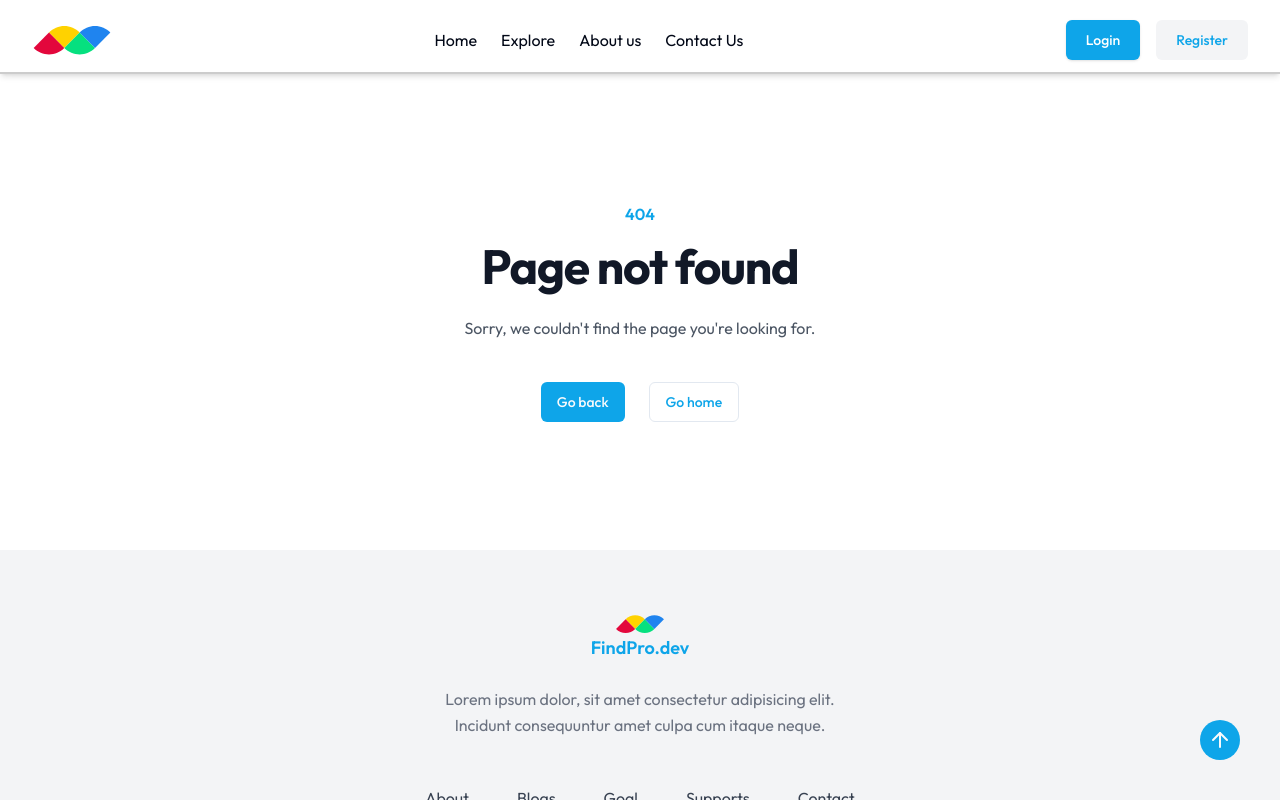
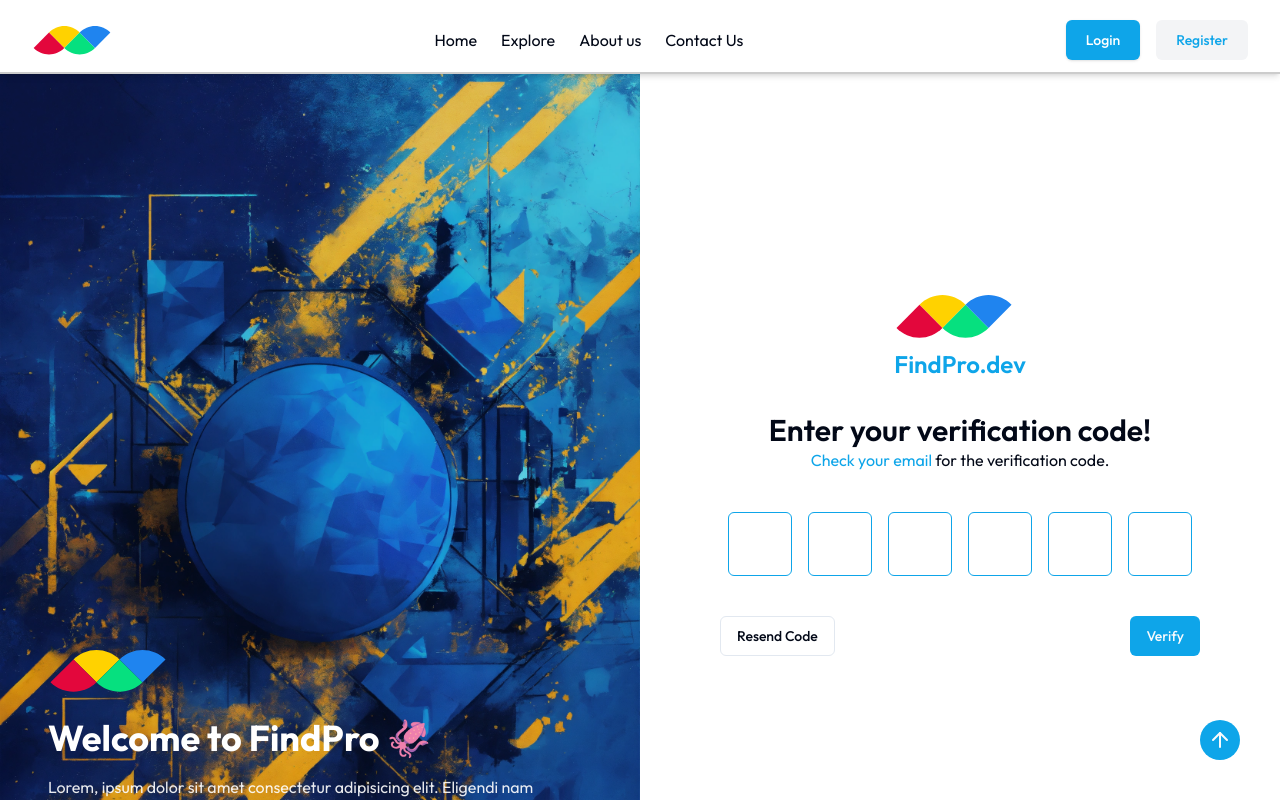
Before and after one commit to CodeMode365/FindPro-client, a Next.js app: page /register/verify-email in a window 1280 px wide. Before the commit this address had no page. Shown: the top 800 px of the page. Built offline with nearby package versions, Linux system fonts and the light colour scheme.

Commit message:
email verification page client

```diff
--- /dev/null
+++ b/src/app/(auth)/register/verify-email/page.tsx
@@ -0,0 +1,121 @@
+"use client";
+import { Button } from "@/components/ui/button";
+import { Input } from "@/components/ui/input";
+import Image from "next/image";
+import React, { useEffect, useRef, useState } from "react";
+
+const VerifyEmail = () => {
+  const [isLoading, setIsLoading] = useState(true);
+  const inputRefs = Array.from({ length: 6 }, () =>
+    useRef<HTMLInputElement | null>(null)
+  );
+
+  const handleSubmit = () => {
+    setIsLoading(true);
+    return new Promise((res, rej) =>
+      setTimeout(() => {
+        console.log("loaded");
+        setIsLoading(false);
+        return res;
+      }, 3000)
+    );
+  };
+
+  const submitBtn = useRef<HTMLButtonElement | null>(null);
+
+  useEffect(() => {
+    setIsLoading(false);
+    const handleInput = (index: number) => (event: Event) => {
+      const input = event.target as HTMLInputElement;
+      input.value = input.value.slice(0, 1);
+      if (input.value.length == input.maxLength) {
+        const nextIndex = index + 1;
+        if (nextIndex < inputRefs.length) {
+          inputRefs[nextIndex].current?.focus();
+        } else {
+          input.blur();
+          submitBtn.current?.click();
+        }
+      }
+    };
+
+    const handleClear = (i: number) => (e: KeyboardEvent) => {
+      const input = e.target as HTMLInputElement;
+      if (e.key == "Backspace" && input.value == "") {
+        const prevIndex = i - 1;
+        if (prevIndex >= 0) {
+          inputRefs[prevIndex].current?.focus();
+        }
+      }
+    };
+
+    inputRefs.forEach((ref, i) => {
+      ref.current?.addEventListener("input", handleInput(i));
+      ref.current?.addEventListener("keydown", handleClear(i));
+    });
+
+    return () => {
+      inputRefs.forEach((ref, i) => {
+        ref.current?.addEventListener("input", handleInput(i));
+        ref.current?.addEventListener("keydown", handleClear(i));
+      });
+    };
+  }, []);
+
+  return (
+    <>
+      <style>
+        {`
+    .no-spinners::-webkit-outer-spin-button,
+    .no-spinners::-webkit-inner-spin-button {
+    -webkit-appearance: none;
+    margin: 0;
+    `}
+      </style>
+      <div className="mt-8 flex flex-col items-center space-y-10 md:-my-20">
+        <div className="-mb-4">
+          <Image src={"/logo.svg"} alt="logo" width={120} height={120} />
+          <h1 className="text-2xl text-primary text-center my-2 font-semibold">
+            FindPro.dev
+          </h1>
+        </div>
+
+        <div className="text-center">
+          <h1 className="text-2xl md:text-3xl font-semibold">
+            Enter your verification code!
+          </h1>
+          <p>
+            <span className="text-primary">Check your email</span> for the
+            verification code.
+          </p>
+        </div>
+        <div className="flex">
+          {inputRefs.map((ref, id) => (
+            <Input
+              type="number"
+              key={`codeInput-${id + 1}`}
+              id={`codeInput-${id + 1}`}
+              name={`codeInput-${id + 1}`}
+              ref={ref}
+              disabled={isLoading}
+              className="mx-1 md:mx-2 h-8 w-8 text-sm sm:h-12 sm:w-12 md:h-16 md:w-16 border-primary md:text-4xl no-spinners text-center"
+              autoFocus={id == 0}
+              maxLength={1}
+              onKeyDown={(e) => {}}
+            />
+          ))}
+        </div>
+        <div className="w-full flex justify-between">
+          <Button variant={"outline"} disabled={isLoading}>
+            Resend Code
+          </Button>
+          <Button ref={submitBtn} onClick={handleSubmit} disabled={isLoading}>
+            Verify
+          </Button>
+        </div>
+      </div>
+    </>
+  );
+};
+
+export default VerifyEmail;
```
